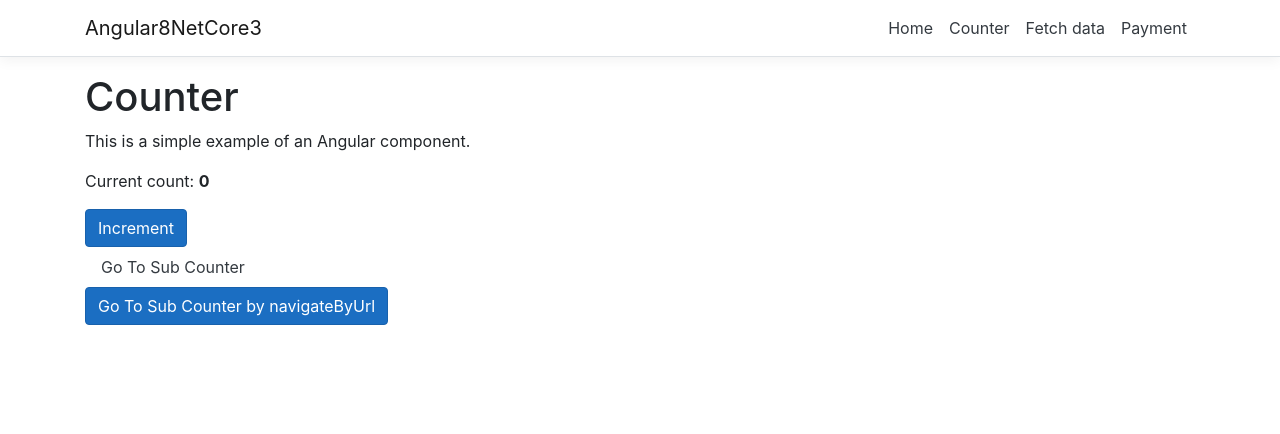
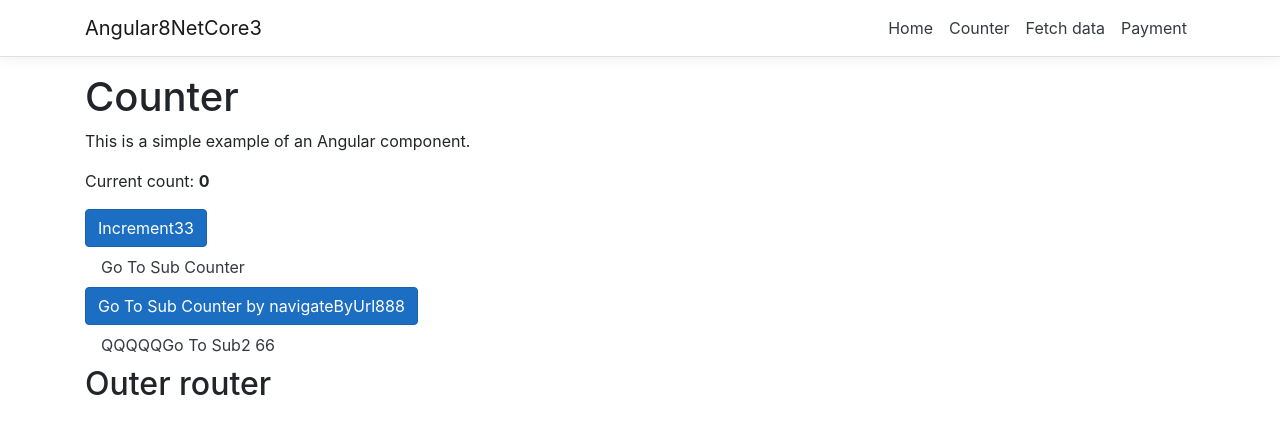
Before and after one commit to hinhnh/Angular8NetCore3, an Angular app in the folder ClientApp/: page /counter in a window 1280 px wide. Shown: the top 434 px of the page. Built offline with nearby package versions, Linux system fonts and the light colour scheme.

Commit message:
lazy load module at level child component

```diff
--- a/ClientApp/src/app/app.module.ts
+++ b/ClientApp/src/app/app.module.ts
@@ -17,7 +17,7 @@ import { HomeModule } from './home/home.module';
 import { AppComponent } from './app.component';
 
 import { NavMenuComponent } from './nav-menu/nav-menu.component';
-import { CounterModule } from './counter/counter.module';
+//import { CounterModule } from './counter/counter.module';
 import { FetchDataComponent } from './fetch-data/fetch-data.component';
 import { PaymentComponent } from './payment/payment.component';
 import { PaymentDetailComponent } from './payment/payment-detail/payment-detail.component';
@@ -44,8 +44,8 @@ import { MyLoaderComponent } from './share/components/my-loader/my-loader.compon
     FormsModule,
     AppRoutingModule,
     AlertModule,
-    HomeModule,
-    CounterModule
+    HomeModule
+    //CounterModule
   ],
   providers: [PaymentDetailService, { provide: HTTP_INTERCEPTORS, useClass: LoaderInterceptor, multi: true }],
   bootstrap: [AppComponent]
--- a/ClientApp/src/app/counter/counter-routing.module.ts
+++ b/ClientApp/src/app/counter/counter-routing.module.ts
@@ -14,7 +14,17 @@ const routes: Routes = [
   {
     path: 'sub-counter',
     component: SubCounterComponent
+  },
+
+  {
+    path: 'sub2-counter',
+    loadChildren: () => import('./sub2-counter/sub2.module').then(m => m.Sub2CounterModule)
+  },
+  {
+    path: 'sub2-counter/:id',
+    loadChildren: () => import('./sub2-counter/sub2.module').then(m => m.Sub2CounterModule)
   }
+
 ];
 
 @NgModule({
--- a/ClientApp/src/app/counter/counter.component.html
+++ b/ClientApp/src/app/counter/counter.component.html
@@ -4,9 +4,15 @@
 
 <p aria-live="polite">Current count: <strong>{{ currentCount }}</strong></p>
 
-<button class="btn btn-primary" (click)="incrementCounter()">Increment</button>
+<button class="btn btn-primary" (click)="incrementCounter()">Increment33</button>
 
 
 <a class="nav-link text-dark" [routerLink]="['/counter/sub-counter']">Go To Sub Counter</a>
 
-<button class="btn btn-primary" (click)="gotoSubcounter('/counter/sub-counter',2)">Go To Sub Counter by navigateByUrl </button>
+<button class="btn btn-primary" (click)="gotoSubcounter('/counter/sub-counter',2)">Go To Sub Counter by navigateByUrl888 </button>
+
+<a class="nav-link text-dark" [routerLink]="['/counter/sub2-counter',8]">QQQQQGo To Sub2 66</a>
+
+<!--<router-outlet></router-outlet> :With angular10 allow declare mutile router-outlet at level component-->
+
+<h2>Outer router</h2>
--- /dev/null
+++ b/ClientApp/src/app/counter/sub2-counter/sub2-counter.component.html
@@ -0,0 +1,2 @@
+<p>Welcome to sub2!!!</p>
+<p>Gia tri SubId from route tranfer: {{subId}}</p>
--- /dev/null
+++ b/ClientApp/src/app/counter/sub2-counter/sub2-counter.component.ts
@@ -0,0 +1,21 @@
+import { Component, OnInit } from '@angular/core';
+import { ActivatedRoute } from '@angular/router';
+@Component({
+  selector: 'app-sub2-counter',
+  templateUrl: './sub2-counter.component.html',
+  styleUrls: ['./sub2-counter.component.css']
+})
+export class Sub2CounterComponent implements OnInit {
+
+  constructor(private route: ActivatedRoute) { }
+  subId: number;
+
+  ngOnInit() {
+
+    let id = this.route.snapshot.params["id"];
+    let id1 = this.route.snapshot.params.id;
+    this.subId = +id;
+
+  }
+
+}
```
Also changed, not shown: ClientApp/src/app/counter/sub2-counter/sub2-routing.module.ts (added, +13 -0 lines), ClientApp/src/app/counter/sub2-counter/sub2.module.ts (added, +14 -0 lines), ClientApp/src/app/counter/sub2-counter/sub2-counter.component.css (added).
